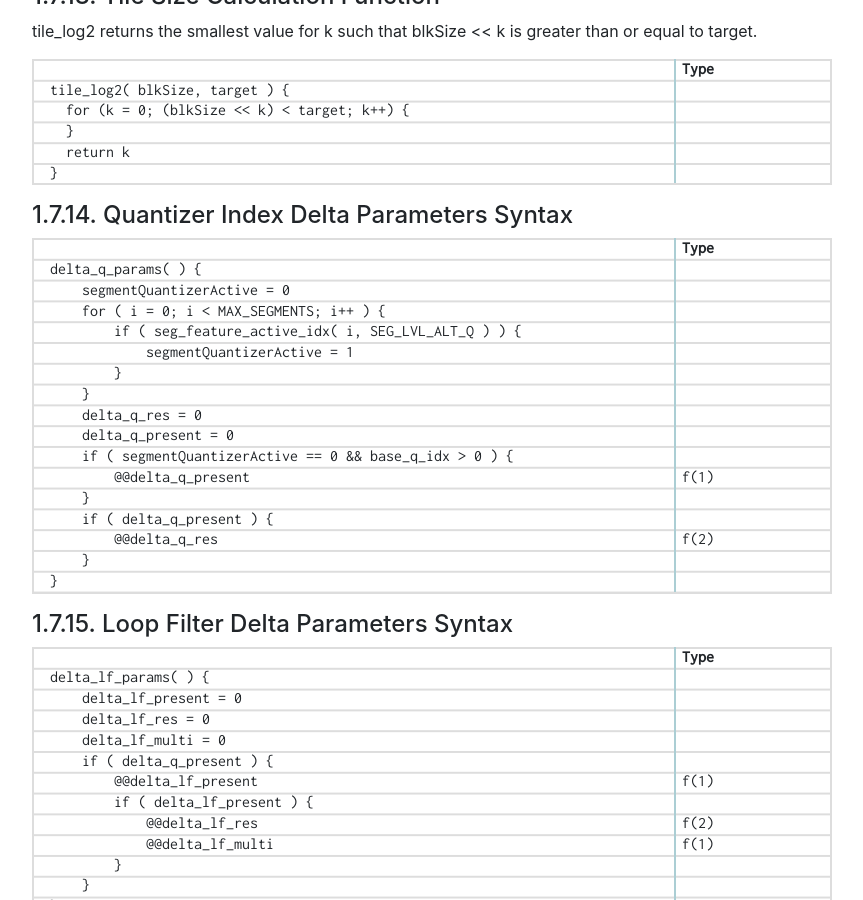
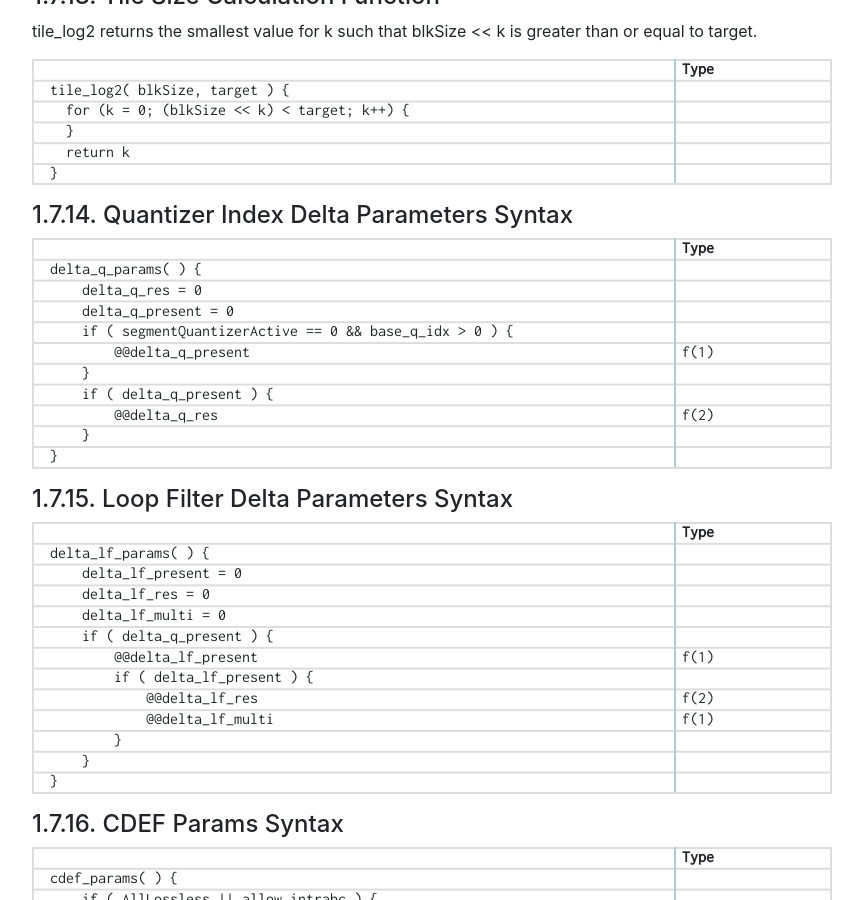
Before and after one commit to AOMediaCodec/av1-spec, a Jekyll site: the page built from 06.bitstream.syntax.md, in a window 1280 px wide and 900 px high, scrolled down 17188 px. Shown: the whole window, without its empty margins (53-916 px from the left). Built offline with Jekyll 4.4.1, drawn with Linux system fonts in a browser that asks for light colours; nearby versions of some CDN libraries; our own code applies the rules of GitHub Pages for plain Markdown files.

Commit message:
Fix missed code removal in delta_q_params

```diff
--- a/06.bitstream.syntax.md
+++ b/06.bitstream.syntax.md
@@ -912,12 +912,6 @@ tile_log2( blkSize, target ) {
 
 ~~~~~
 delta_q_params( ) {
-    segmentQuantizerActive = 0
-    for ( i = 0; i < MAX_SEGMENTS; i++ ) {
-        if ( seg_feature_active_idx( i, SEG_LVL_ALT_Q ) ) {
-            segmentQuantizerActive = 1
-        }
-    }
     delta_q_res = 0
     delta_q_present = 0
     if ( segmentQuantizerActive == 0 && base_q_idx > 0 ) {
```
